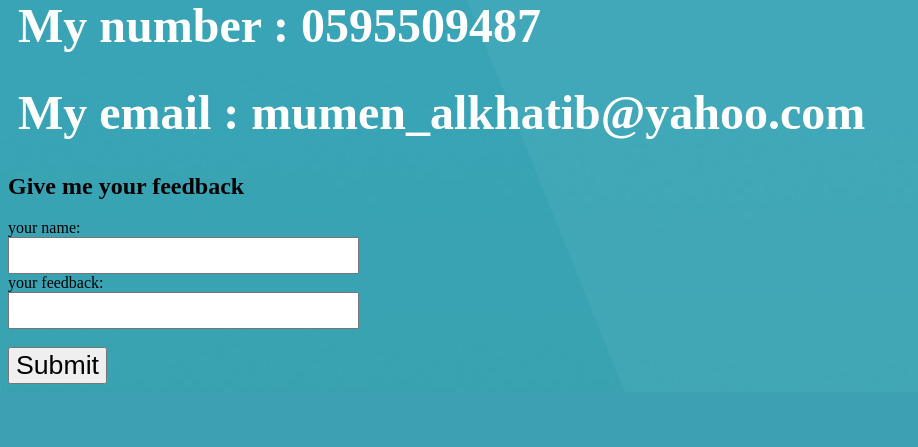
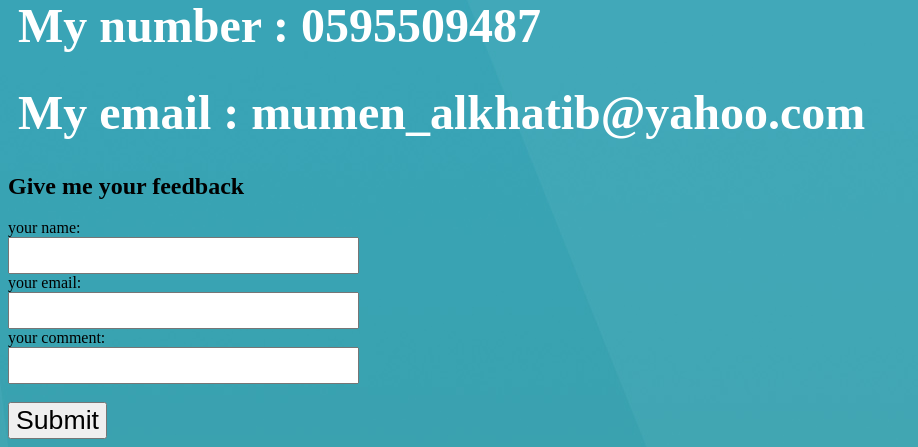
Before and after one commit to mumenalkhatib/mumen, a Flask app: a page that uses templates/contact me.html in a window 1280 px wide. Shown: the part 597-1044 px from the top of the page, without its empty margins (0-918 px from the left). Before the commit the page ends 981 px from the top, so only its background shows below. Run offline with Flask 2, Linux system fonts and the light colour scheme; some libraries are stand-ins or nearby versions.

Commit message:
make form and make many changes on my code

```diff
--- a/app.py
+++ b/app.py
@@ -1,4 +1,4 @@
-from flask import Flask, render_template
+from flask import Flask, render_template, request
 import random
 app = Flask(__name__)
 
@@ -29,5 +29,24 @@ def we_code():
 	title = "We_Code"
 	return render_template("we code.html" , title=title ,)
 
+@app.route('/form.html')
+def form():
+	title = "form"
+	return render_template("form.html" , title=title ,)
+
+@app.route('/contactme1.html' , methods=["GET","POST"])
+def contact_me1():
+	title = "Contact_me"
+	if request.method == "GET":
+		return render_template("contact me.html" , title=title)
+	else:
+		name = request.form["name"]
+		email = request.form["email"]
+		comment = request.form["comment"]
+		return render_template("form.html" , name=name , email=email , comment=comment)
+
+
+
+
 if __name__ == "__main__":
 	app.run()
--- a/templates/contact me.html
+++ b/templates/contact me.html
@@ -28,12 +28,15 @@
 
 		<h2>Give me your feedback</h2>
 
-		<form>
+		<form action="/contactme1.html" method="POST">
 			your name:<br>
-			<input type="text" name="yourname" value="">
+			<input type="text" name="name" value="">
 			<br>
-			your feedback:<br>
-			<input type="text" name="yourfeedback" value="">
+			your email:<br>
+			<input type="text" name="email" value="">
+			<br>
+			your comment:<br>
+			<input type="text" name="comment" value="">
 			<br><br>
 			<input type="submit" value="Submit">
 		</form>
```
Also changed, not shown: templates/form.html (added, +9 -0 lines).
